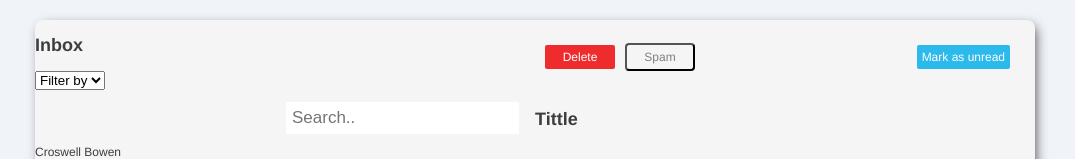
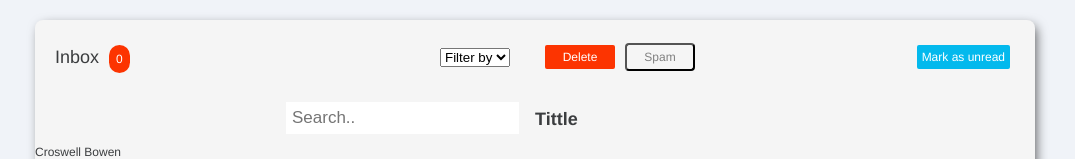
Before and after one commit to bellycoder/Mailer-with-React-and-Redux-, a React app: page / in a window 1280 px wide. Shown: the top 159 px of the page, without its empty margins (105-1180 px from the left). Built offline with nearby package versions, Linux system fonts and the light colour scheme.

Commit message:
Inbox Filter

```diff
--- a/src/components/Filter.js
+++ b/src/components/Filter.js
@@ -3,9 +3,10 @@ import React, { Component } from 'react'
 export default class Filter extends Component {
     render() {
         return (
-            <div className="filter">
+                <div className="inboxFilter">
                    <div>
-                    <h2>Inbox</h2>
+                        <a className="inbox">Inbox</a>
+                        <a className="count">0</a>
                     </div>
                     <div className="select">
                         <select id="inbox-spam">
@@ -15,6 +16,7 @@ export default class Filter extends Component {
                         </select>
                     </div>
                 </div>
+
         )
     }
 }
--- a/src/styles/App.css
+++ b/src/styles/App.css
@@ -25,14 +25,43 @@ body {
           box-shadow: 3px 4px 12px -2px rgba(0, 0, 0, 0.65);
 }
 
-.filter {
+.inboxFilter {
   -ms-grid-column: 1;
       grid-column-start: 1;
   grid-column-end: 2;
+  display: -webkit-box;
+  display: -ms-flexbox;
+  display: flex;
+  -webkit-box-align: center;
+      -ms-flex-align: center;
+          align-items: center;
   -webkit-box-pack: justify;
       -ms-flex-pack: justify;
           justify-content: space-between;
   width: 100%;
+}
+
+.inboxFilter .inbox {
+  margin-left: 20px;
+  font-family: "Helvetica";
+  font-size: 18px;
+}
+
+.inboxFilter .count {
+  color: #ffffff;
+  text-align: center;
+  background: #FC3401;
+  width: 20px;
+  border-radius: 20px;
+  padding: 7px;
+  max-width: 10px;
+  margin: 10px;
+  cursor: pointer;
+  margin-left: 10px;
+}
+
+.inboxFilter .select {
+  margin: 5%;
 }
 
 .options {
@@ -54,7 +83,7 @@ body {
 .options .buttonDelete {
   font-family: "Helvetica";
   font-size: 12px;
-  background-color: #ee2c2e;
+  background-color: #FC3401;
   color: white;
   border-radius: 2px;
   border: none;
@@ -77,7 +106,7 @@ body {
 }
 
 .options .buttonUnread {
-  background-color: #2cbaed;
+  background-color: #03B9ED;
   font-family: "Helvetica";
   font-size: 12px;
   color: white;
--- a/src/styles/App.scss
+++ b/src/styles/App.scss
@@ -29,11 +29,33 @@ body {
     grid-template-columns: repeat(2, 1fr);
     box-shadow: 3px 4px 12px -2px rgba(0,0,0,0.65);
 }
-.filter{
+.inboxFilter{
     grid-column-start: 1;
     grid-column-end: 2;
+    display: flex;
+    align-items: center;
     justify-content: space-between;
     width: 100%;
+    .inbox{
+        margin-left: 20px;
+        font-family: $font;
+        font-size: 18px;
+    }
+    .count{
+        color: #ffffff;
+        text-align: center;
+        background: map-get($colors , redc );
+        width: 20px;
+        border-radius: 20px;
+        padding: 7px;
+        max-width: 10px;
+        margin: 10px;
+        cursor: pointer;
+        margin-left: 10px;
+    }
+    .select{
+        margin: 5%;
+    }
   }
 .options{
     grid-column-start: 2;
@@ -46,7 +68,7 @@ body {
     .buttonDelete{
         font-family: $font;
         font-size: 12px;
-        background-color: #ee2c2e;
+        background-color: map-get($colors , redc );
         color: white;
         border-radius: 2px;
         border: none;
@@ -69,7 +91,7 @@ body {
 
     }
     .buttonUnread{
-        background-color: #2cbaed;
+        background-color:map-get($colors, bluec );
         font-family: $font;
         font-size: 12px;
         color: white;
```
Also changed, not shown: 1 other file (tests, documents, lock files or other folders). Lines whose indentation alone changed are shown as unchanged.
